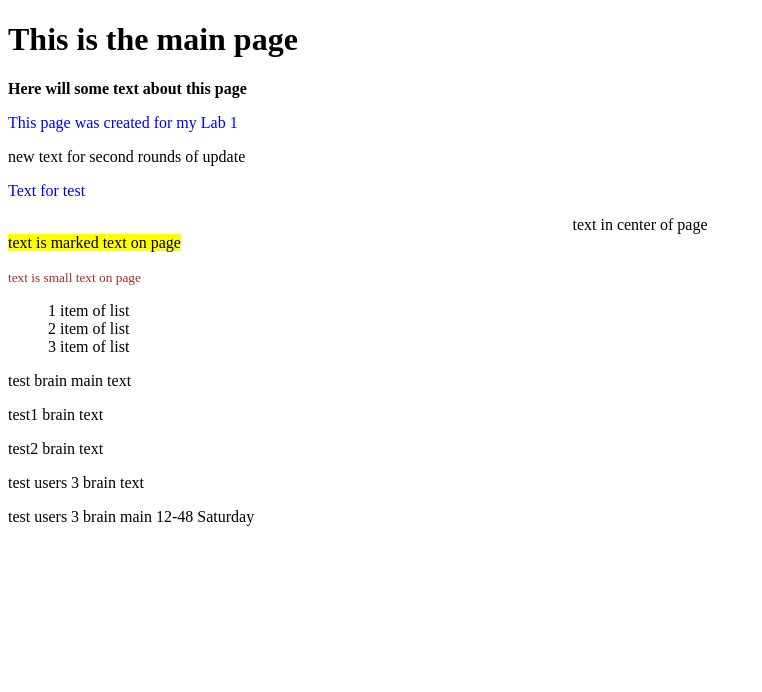
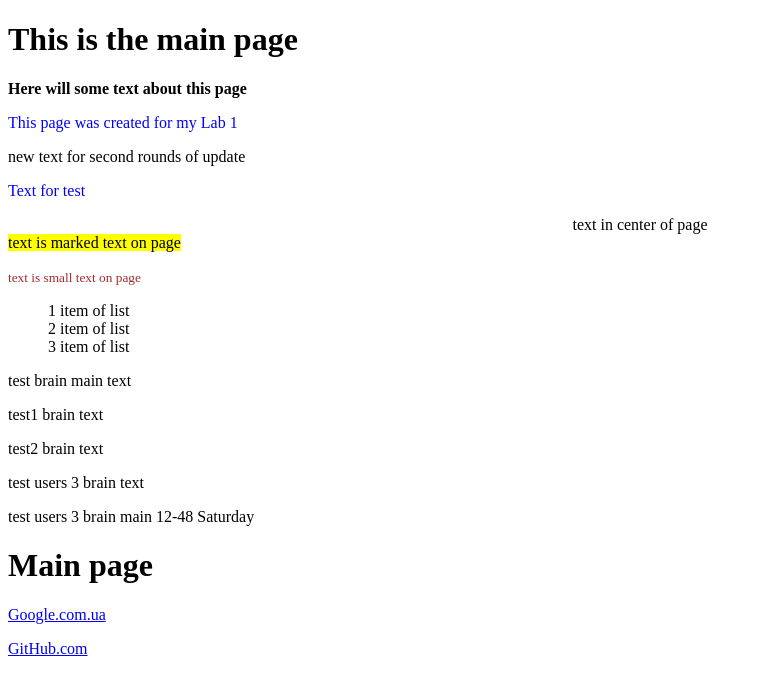
Before and after one commit to zipzm211klp/Practice, a plain HTML site: page index.html in a window 1280 px wide. Shown: the whole page, without its empty margins (0-762 px from the left). Drawn offline with Linux system fonts and the light colour scheme.

Commit message:
test branch links2

```diff
--- a/index.html
+++ b/index.html
@@ -26,6 +26,9 @@
 <p> test users 3 brain text</p>
 
 <p> test users 3 brain main 12-48 Saturday</p>
+<h1>Main page</h1>
+<p><a href="https://google.com.ua">Google.com.ua</a></p>
+<p><a href="https://github.com">GitHub.com</a></p>
 
 
 </body>
```
